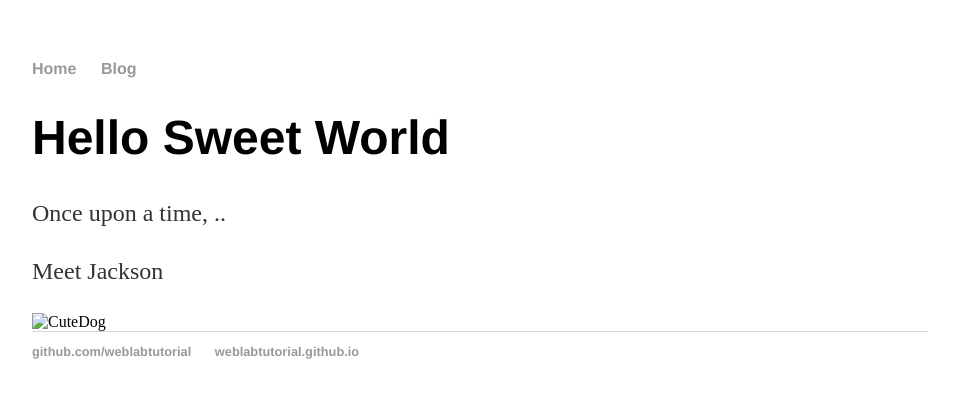
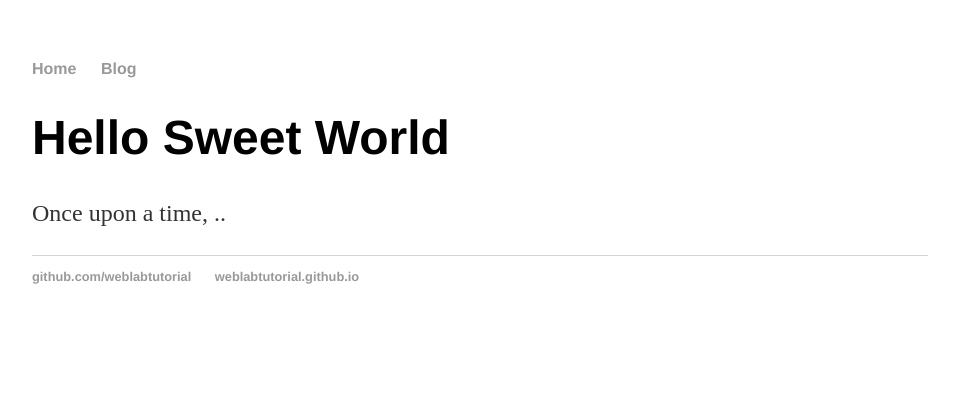
Before and after one commit to RoryGilfillan03/RoryGilfillan03.github.io, a Jekyll site: the page built from index.html, in a window 1280 px wide. Shown: the top 398 px of the page, without its empty margins (160-1119 px from the left). Built offline with Jekyll 4.4.1, drawn with Linux system fonts in a browser that asks for light colours.

Commit message:
Update index.html

```diff
--- a/index.html
+++ b/index.html
@@ -5,6 +5,5 @@ title: Web Programming
 <div class="blurb">
 <h1>Hello Sweet World</h1>
 <p>Once upon a time, ..</p>
-<p>Meet Jackson</p>
-<img src="Images/Jackson.jpg" alt="CuteDog" id="Image1">
+
 </div>
```
